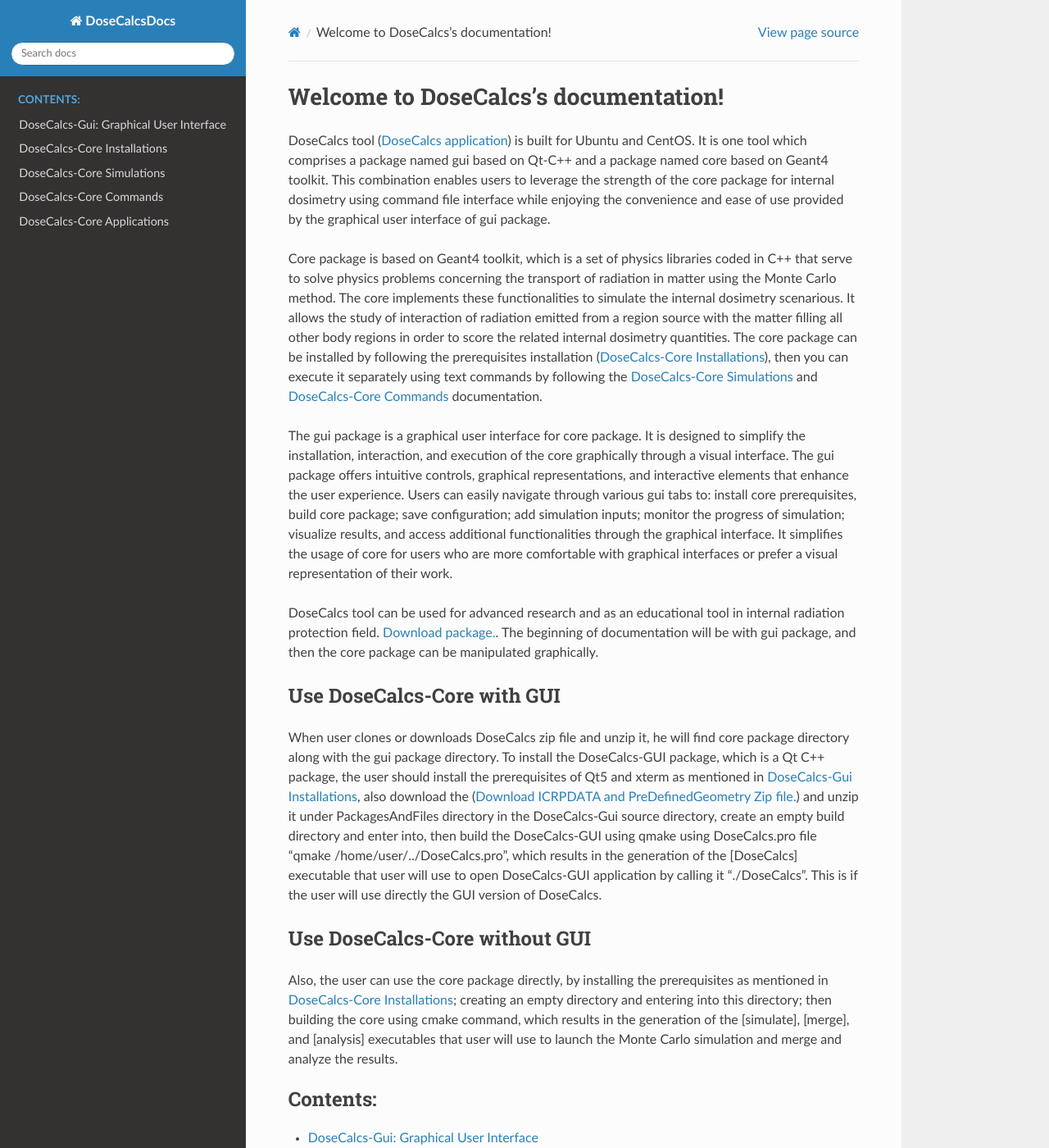
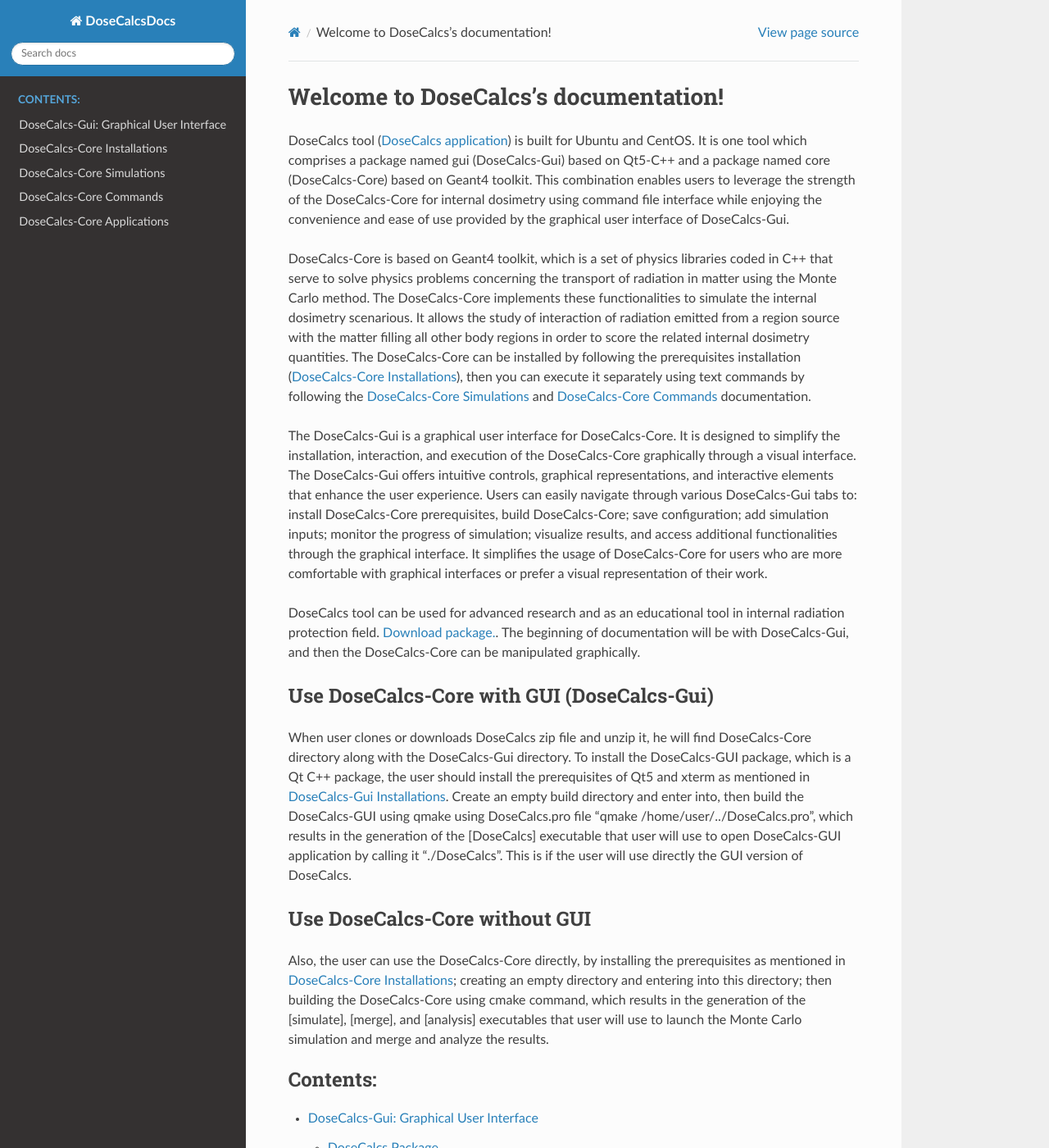
Before and after one commit to devhliu/DoseCalcs-Gui, a Sphinx documentation site: the page built from docs/source/index.rst, in a window 1280 px wide and 1400 px high. Shown: the whole window at 82% size. Built offline with Sphinx 7.4.7 and the Read the Docs theme 2.0.0, drawn with Linux system fonts in a browser that asks for light colours.

Commit message:
Update index.rst

```diff
--- a/docs/source/index.rst
+++ b/docs/source/index.rst
@@ -2,23 +2,24 @@
 Welcome to DoseCalcs's documentation!
 =====================================
 
-DoseCalcs tool (`DoseCalcs application <https://github.com/TarikEl/DoseCalcs-Gui>`_) is built for Ubuntu and CentOS. It is one tool which comprises a package named gui based on Qt-C++ and a package named core based on Geant4 toolkit. This combination enables users to leverage the strength of the core package for internal dosimetry using command file interface while enjoying the convenience and ease of use provided by the graphical user interface of gui package.
+DoseCalcs tool (`DoseCalcs application <https://github.com/TarikEl/DoseCalcs-Gui>`_) is built for Ubuntu and CentOS. It is one tool which comprises a package named gui (DoseCalcs-Gui) based on Qt5-C++ and a package named core (DoseCalcs-Core) based on Geant4 toolkit. This combination enables users to leverage the strength of the DoseCalcs-Core for internal dosimetry using command file interface while enjoying the convenience and ease of use provided by the graphical user interface of DoseCalcs-Gui.
 
-Core package is based on Geant4 toolkit, which is a set of physics libraries coded in C++ that serve to solve physics problems concerning the transport of radiation in matter using the Monte Carlo method. The core implements these functionalities to simulate the internal dosimetry scenarious. It allows the study of interaction of radiation emitted from a region source with the matter filling all other body regions in order to score the related internal dosimetry quantities. The core package can be installed by following the prerequisites installation (`DoseCalcs-Core Installations <https://dosecalcs-gui.readthedocs.io/en/latest/Installation.html>`_), then you can execute it separately using text commands by following the `DoseCalcs-Core Simulations <https://dosecalcs-gui.readthedocs.io/en/latest/GeneralConcept.html>`_ and `DoseCalcs-Core Commands <https://dosecalcs-gui.readthedocs.io/en/latest/Commands.html>`_ documentation.
+DoseCalcs-Core is based on Geant4 toolkit, which is a set of physics libraries coded in C++ that serve to solve physics problems concerning the transport of radiation in matter using the Monte Carlo method. The DoseCalcs-Core implements these functionalities to simulate the internal dosimetry scenarious. It allows the study of interaction of radiation emitted from a region source with the matter filling all other body regions in order to score the related internal dosimetry quantities. The DoseCalcs-Core can be installed by following the prerequisites installation (`DoseCalcs-Core Installations <https://dosecalcs-gui.readthedocs.io/en/latest/Installation.html>`_), then you can execute it separately using text commands by following the `DoseCalcs-Core Simulations <https://dosecalcs-gui.readthedocs.io/en/latest/GeneralConcept.html>`_ and `DoseCalcs-Core Commands <https://dosecalcs-gui.readthedocs.io/en/latest/Commands.html>`_ documentation.
 
-The gui package is a graphical user interface for core package. It is designed to simplify the installation, interaction, and execution of the core graphically through a visual interface. The gui package offers intuitive controls, graphical representations, and interactive elements that enhance the user experience. Users can easily navigate through various gui tabs to: install core prerequisites, build core package; save configuration; add simulation inputs; monitor the progress of simulation; visualize results, and access additional functionalities through the graphical interface. It simplifies the usage of core for users who are more comfortable with graphical interfaces or prefer a visual representation of their work.
+The DoseCalcs-Gui is a graphical user interface for DoseCalcs-Core. It is designed to simplify the installation, interaction, and execution of the DoseCalcs-Core graphically through a visual interface. The DoseCalcs-Gui offers intuitive controls, graphical representations, and interactive elements that enhance the user experience. Users can easily navigate through various DoseCalcs-Gui tabs to: install DoseCalcs-Core prerequisites, build DoseCalcs-Core; save configuration; add simulation inputs; monitor the progress of simulation; visualize results, and access additional functionalities through the graphical interface. It simplifies the usage of DoseCalcs-Core for users who are more comfortable with graphical interfaces or prefer a visual representation of their work.
 
-DoseCalcs tool can be used for advanced research and as an educational tool in internal radiation protection field. `Download package. <https://codeload.github.com/TarikEl/DoseCalcs-Gui/zip/refs/heads/main>`_. The beginning of documentation will be with gui package, and then the core package can be manipulated graphically.
+DoseCalcs tool can be used for advanced research and as an educational tool in internal radiation protection field. `Download package. <https://codeload.github.com/TarikEl/DoseCalcs-Gui/zip/refs/heads/main>`_. The beginning of documentation will be with DoseCalcs-Gui, and then the DoseCalcs-Core can be manipulated graphically.
 
-Use DoseCalcs-Core with GUI
-------------------------------
+Use DoseCalcs-Core with GUI (DoseCalcs-Gui)
+----------------------------------------------
 
-When user clones or downloads DoseCalcs zip file and unzip it, he will find core package directory along with the gui package directory. To install the DoseCalcs-GUI package, which is a Qt C++ package, the user should install the prerequisites of Qt5 and xterm as mentioned in `DoseCalcs-Gui Installations <https://dosecalcs-gui.readthedocs.io/en/latest/GUI.html#installing-the-dosecalcs-gui-component>`_, also download the (`Download ICRPDATA and PreDefinedGeometry Zip file. <https://drive.google.com/file/d/1v9cmMbN5pNsTiqtlNA18uF_qvtlPtYpD/view?usp=sharing>`_) and unzip it under PackagesAndFiles directory in the DoseCalcs-Gui source directory, create an empty build directory and enter into, then build the DoseCalcs-GUI using qmake using DoseCalcs.pro file "qmake /home/user/../DoseCalcs.pro", which results in the generation of the [DoseCalcs] executable that user will use to open DoseCalcs-GUI application by calling it "./DoseCalcs". This is if the user will use directly the GUI version of DoseCalcs.
+When user clones or downloads DoseCalcs zip file and unzip it, he will find DoseCalcs-Core directory along with the DoseCalcs-Gui directory. To install the DoseCalcs-GUI package, which is a Qt C++ package, the user should install the prerequisites of Qt5 and xterm as mentioned in `DoseCalcs-Gui Installations <https://dosecalcs-gui.readthedocs.io/en/latest/GUI.html#installing-the-dosecalcs-gui-component>`_. Create an empty build directory and enter into, then build the DoseCalcs-GUI using qmake using DoseCalcs.pro file "qmake /home/user/../DoseCalcs.pro", which results in the generation of the [DoseCalcs] executable that user will use to open DoseCalcs-GUI application by calling it "./DoseCalcs". This is if the user will use directly the GUI version of DoseCalcs.
+
 
 Use DoseCalcs-Core without GUI
 -------------------------------
 
-Also, the user can use the core package directly, by installing the prerequisites as mentioned in `DoseCalcs-Core Installations <https://dosecalcs-gui.readthedocs.io/en/latest/Installation.html>`_; creating an empty directory and entering into this directory; then building the core using cmake command, which results in the generation of the [simulate], [merge], and [analysis] executables that user will use to launch the Monte Carlo simulation and merge and analyze the results.
+Also, the user can use the DoseCalcs-Core directly, by installing the prerequisites as mentioned in `DoseCalcs-Core Installations <https://dosecalcs-gui.readthedocs.io/en/latest/Installation.html>`_; creating an empty directory and entering into this directory; then building the DoseCalcs-Core using cmake command, which results in the generation of the [simulate], [merge], and [analysis] executables that user will use to launch the Monte Carlo simulation and merge and analyze the results.
 
 
 .. toctree::
```
